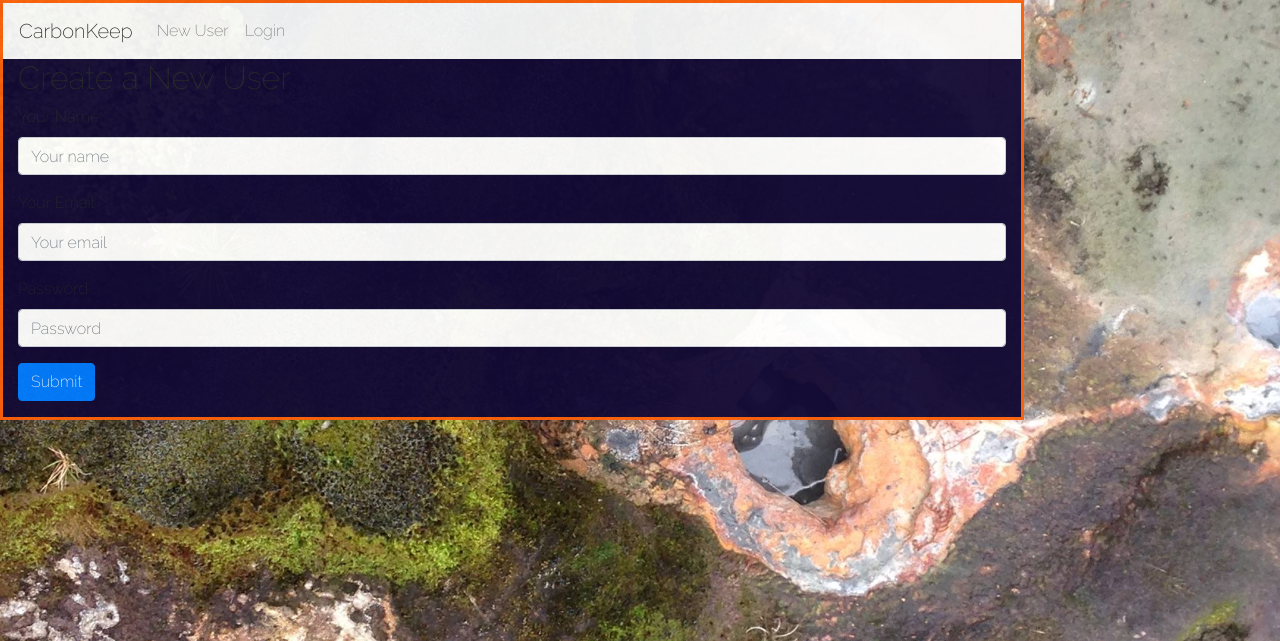
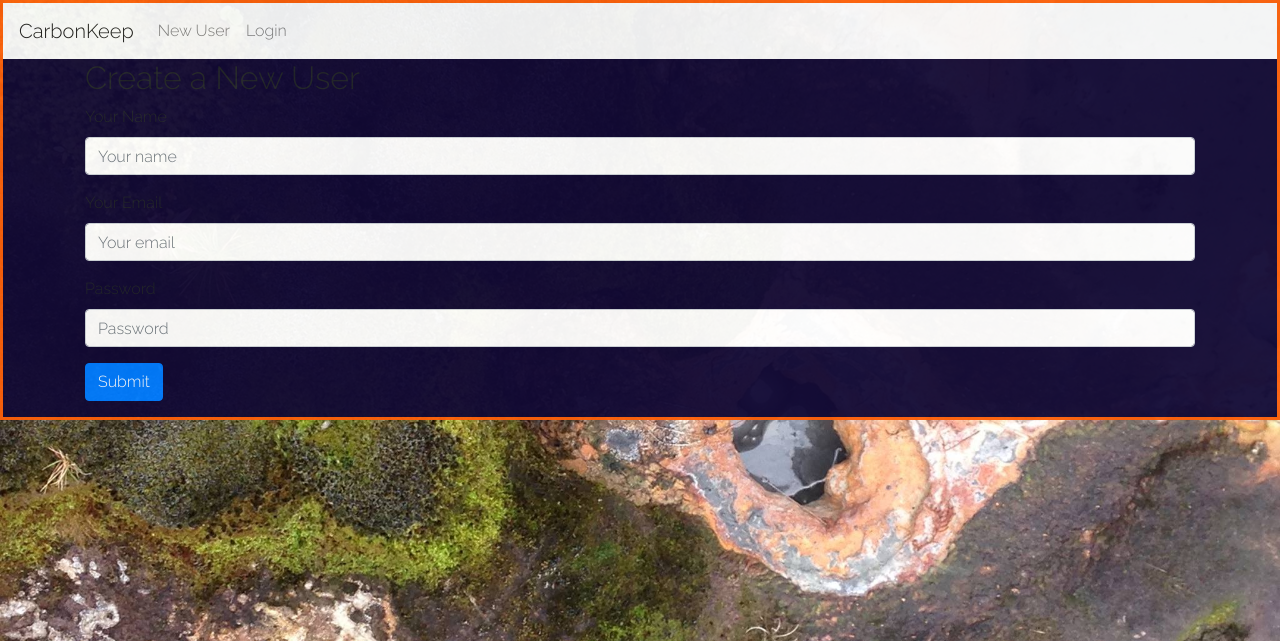
Before and after one commit to kc108/carbon-project, a Flask app: page /create_user in a window 1280 px wide. Shown: the top 641 px of the page. Run offline with Flask 2, Linux system fonts and the light colour scheme; some libraries are stand-ins or nearby versions.

Commit message:
fixed navbar to be 100% width, cover image was set to 80%

```diff
--- a/static/css/style.css
+++ b/static/css/style.css
@@ -1,4 +1,4 @@
-@import url('https://fonts.googleapis.com/css2?family=Raleway:wght@200&display=swap');
+@import url('https://fonts.googleapis.com/css2?family=Raleway:wght@200;300&display=swap');
 
 body.font {
     font-family: 'Raleway', sans-serif;
@@ -8,6 +8,10 @@ h1 {
     color: brown;
     text-align: center;
     padding: 10px;
+}
+
+#nolog {
+    width: 100%
 }
 
 #login-btn {
@@ -40,7 +44,7 @@ h1 {
 
 body {
     background-image: url("/static/css/images/geothermal.jpeg");
-    width: 80%;
+    width: 100%;
     height: 200px;
     background-size: cover;
     opacity: 95%;
@@ -59,3 +63,7 @@ body {
 .bg-light {
     background-color: black;
 }
+
+.alert-dark {
+    margin-top: 15px;
+}
--- a/templates/nologin.html
+++ b/templates/nologin.html
@@ -31,7 +31,7 @@
             </ul>
         </div>
       </nav>
-    <div class="container">
+    <div id="center-login" class="container">
         {% for message in get_flashed_messages() %}
             <div class="alert alert-dark">{{ message }}</div>
         {% endfor %}
```
